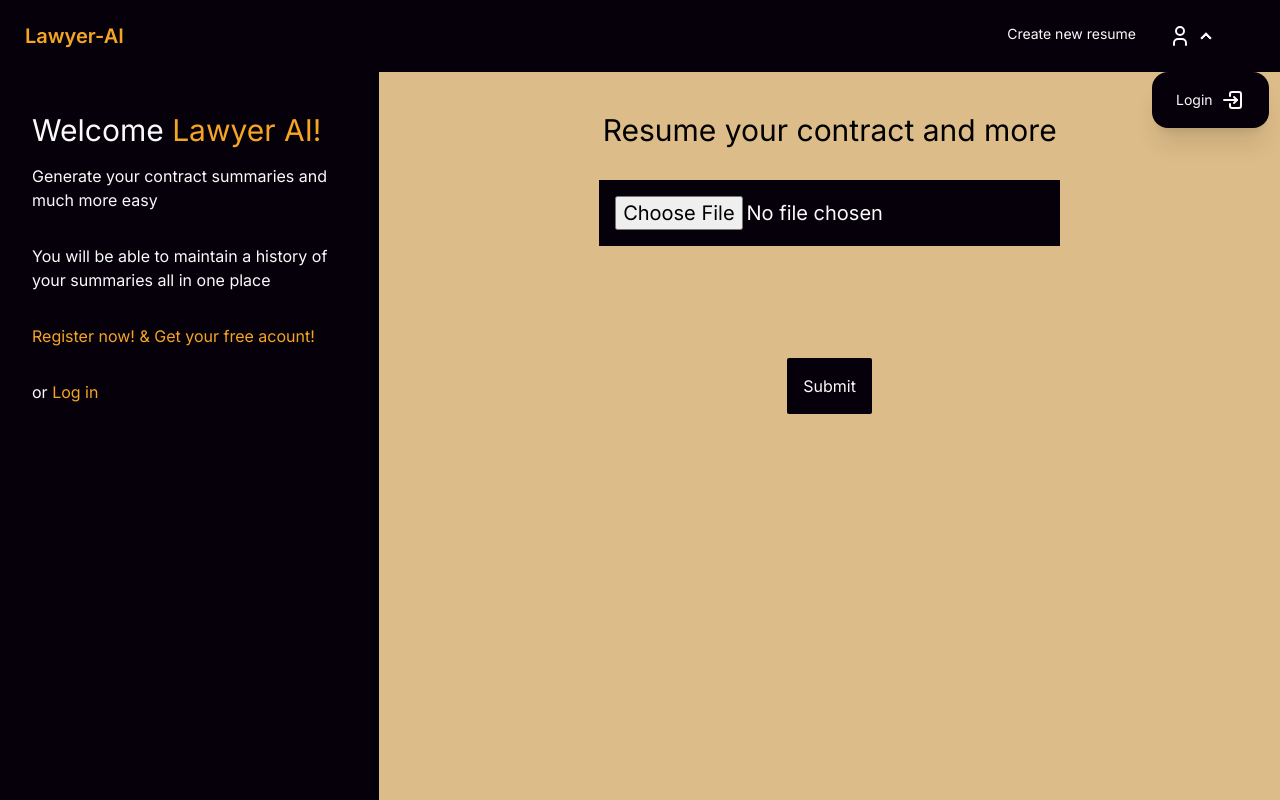
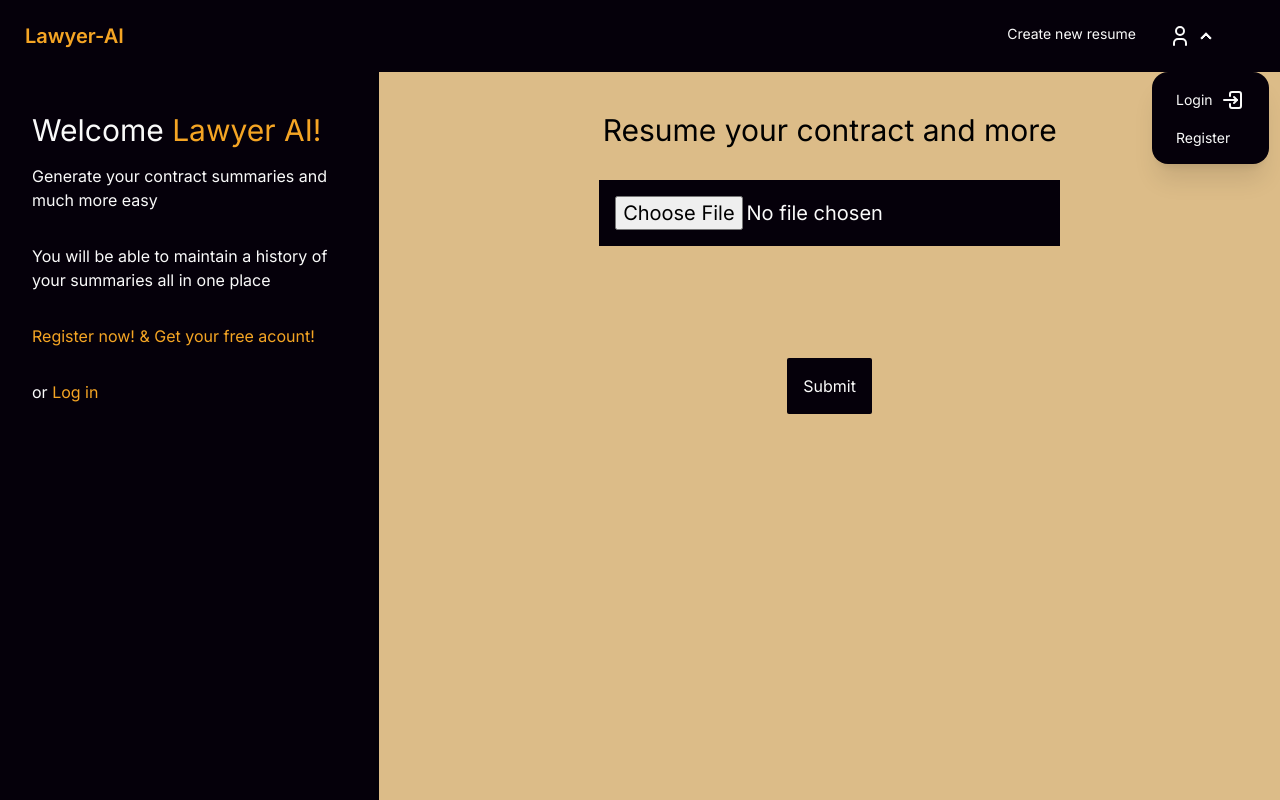
Before and after one commit to Fedreric/Lawyer-AI, a Next.js app: page / in a window 1280 px wide. Both pictures are taken after a click on the heading 1188 px from the left and 36 px from the top of the page. Built offline with nearby package versions, Linux system fonts and the light colour scheme; no server answers.

Commit message:
agregue un boton de register en el componente de navbar

```diff
--- a/src/app/components/Navbar.jsx
+++ b/src/app/components/Navbar.jsx
@@ -44,6 +44,11 @@ const Navbar = () => {
                 ) : (
                   <Logout></Logout>
                 )}
+                <li className="w-auto">
+                <Link href='/register' className='hover:text-text-custom-color-Details'>
+                  Register
+                  </Link>
+                  </li>
               </ul>
             </details>
           </li>
@@ -53,3 +58,8 @@ const Navbar = () => {
   );
 };
 export default Navbar;
+
+{/* <li className="w-auto">
+<Link href={"/register"} className='hover:text-text-custom-color-Details'>
+  Register
+</Link></li> */}
```
